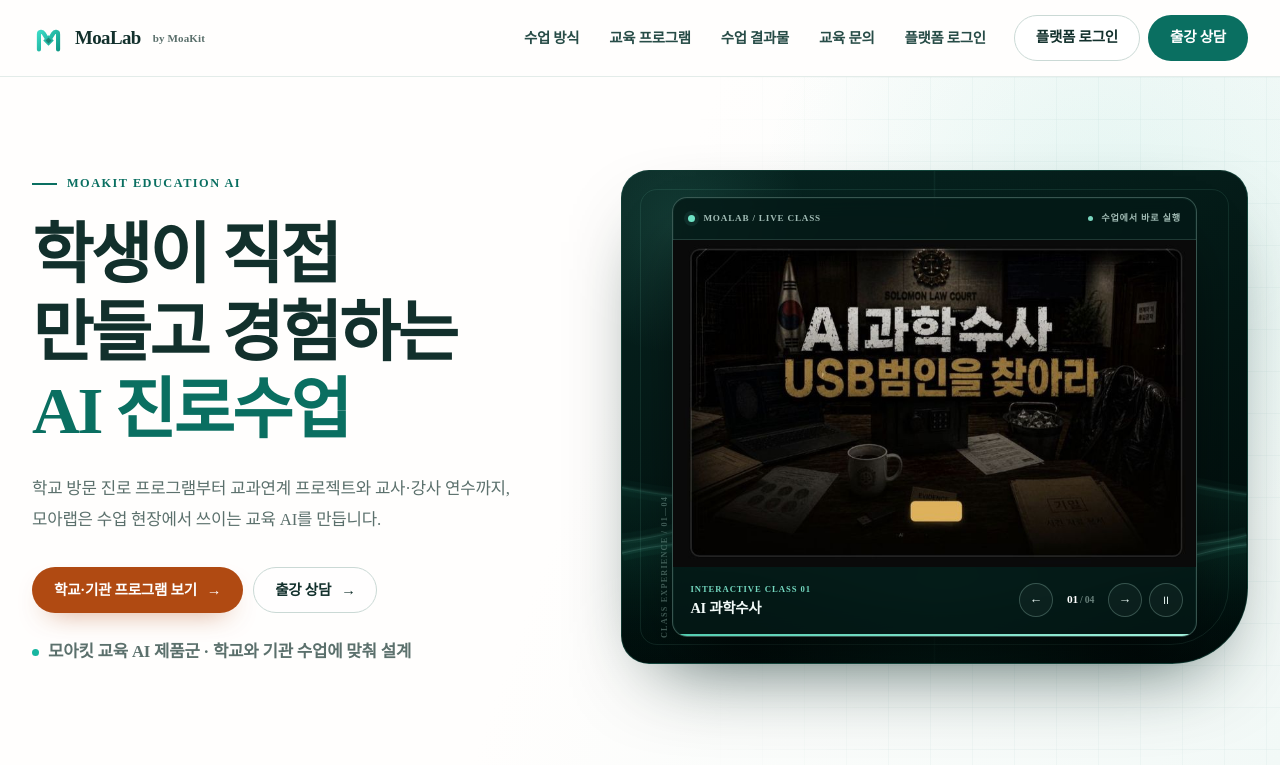
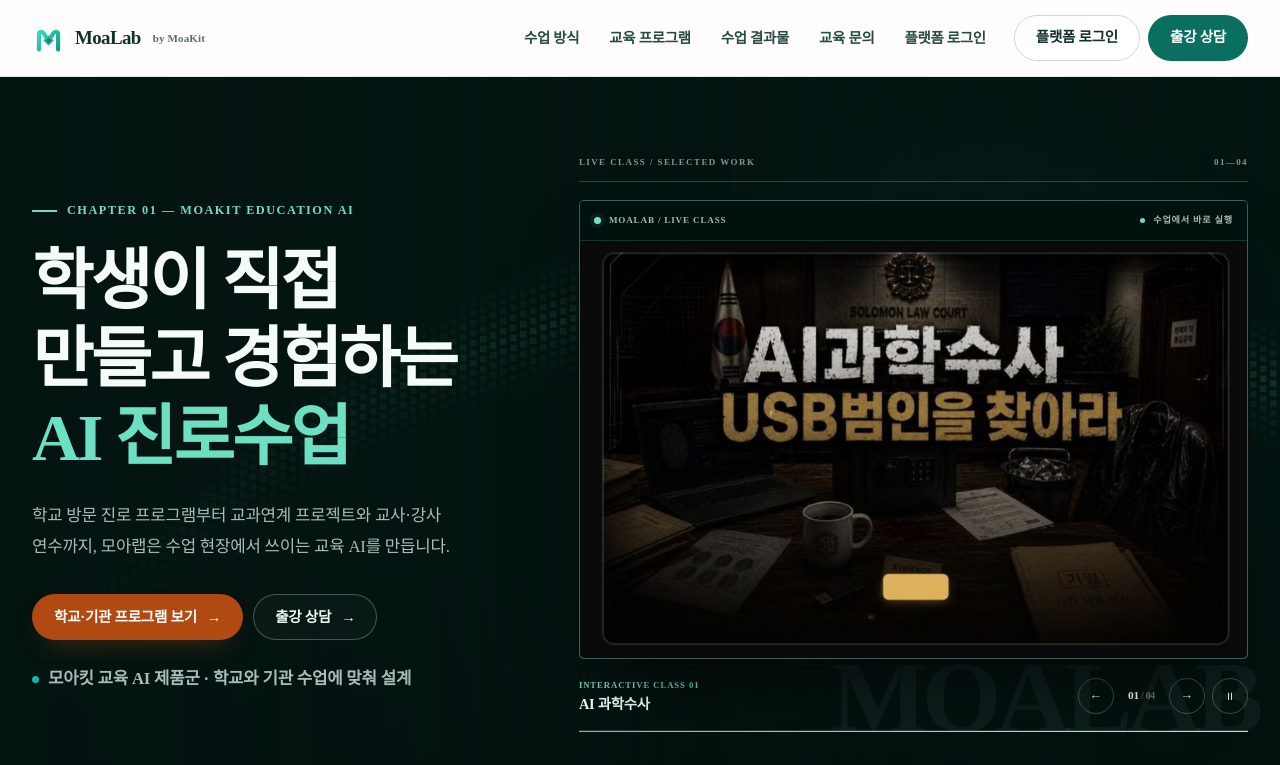
Before and after one commit to themonsteredu/aiapp, a website: page public/index.html in a window 1280 px wide. Shown: the top 765 px of the page. Drawn offline with Linux system fonts and the light colour scheme.

Commit message:
Refine landing with Data Pixel Arc scene

```diff
--- a/public/index.html
+++ b/public/index.html
@@ -43,9 +43,11 @@
 
   <main id="main">
     <section class="hero" aria-labelledby="hero-title">
+      <canvas class="data-pixel-arc" id="data-pixel-arc" aria-hidden="true"></canvas>
+      <div class="hero-atmosphere" aria-hidden="true"></div>
       <div class="wrap hero-inner">
         <div class="hero-copy reveal">
-          <span class="eyebrow">MoaKit Education AI</span>
+          <span class="eyebrow">Chapter 01 — MoaKit Education AI</span>
           <h1 id="hero-title">학생이 직접 만들고 경험하는 <em>AI 진로수업</em></h1>
           <p>학교 방문 진로 프로그램부터 교과연계 프로젝트와 교사·강사 연수까지, 모아랩은 수업 현장에서 쓰이는 교육 AI를 만듭니다.</p>
           <div class="hero-actions">
@@ -58,10 +60,13 @@
         <div class="hero-media reveal" id="outputs" data-delay="100" role="region" aria-labelledby="product-slider-title">
           <h2 class="sr-only" id="product-slider-title">모아랩 수업용 웹앱 결과물</h2>
           <div class="product-slider" id="product-slider" role="group" aria-roledescription="캐러셀">
-            <canvas class="emerald-horizon" id="emerald-horizon" aria-hidden="true"></canvas>
-            <div class="product-atmosphere" aria-hidden="true"></div>
+            <div class="showcase-meta" aria-hidden="true">
+              <span>Live Class / Selected Work</span>
+              <span>01—04</span>
+            </div>
 
             <div class="product-shell">
+              <div class="product-window">
                 <div class="product-bar">
                   <span class="product-brand"><i aria-hidden="true"></i>MoaLab / Live Class</span>
                   <span class="product-status"><i aria-hidden="true"></i>수업에서 바로 실행</span>
@@ -83,6 +88,7 @@
                     </figure>
                   </div>
                 </div>
+              </div>
 
               <div class="product-footer">
                 <div class="product-caption">
@@ -99,7 +105,7 @@
               <div class="product-progress" aria-hidden="true"><span id="product-progress"></span></div>
             </div>
 
-            <span class="showcase-index" aria-hidden="true">CLASS EXPERIENCE / 01—04</span>
+            <span class="showcase-index" aria-hidden="true">MOALAB</span>
           </div>
         </div>
       </div>
--- a/public/landing.css
+++ b/public/landing.css
@@ -262,36 +262,53 @@
 .hero {
   position: relative;
   overflow: hidden;
-  background:
-    radial-gradient(circle at 86% 20%, rgba(23, 182, 160, .09), transparent 28%),
-    linear-gradient(110deg, var(--paper) 0%, var(--paper) 47%, #f2f9f7 100%);
+  background: #041411;
+  color: #f4fbf8;
+  isolation: isolate;
 }
 
 .hero::after {
-  content: '';
+  content: 'MOALAB  /  APPLIED AI EDUCATION';
   position: absolute;
-  inset: 0 0 auto auto;
-  width: 47%;
+  left: max(32px, calc((100% - var(--max)) / 2));
+  bottom: 22px;
+  z-index: 1;
+  pointer-events: none;
+  color: rgba(161, 225, 208, .24);
+  font-size: .55rem;
+  font-weight: 600;
+  letter-spacing: .18em;
+}
+
+.data-pixel-arc {
+  position: absolute;
+  inset: 0;
+  z-index: 0;
+  width: 100%;
   height: 100%;
   pointer-events: none;
-  opacity: .26;
-  background-image:
-    linear-gradient(rgba(10, 111, 97, .12) 1px, transparent 1px),
-    linear-gradient(90deg, rgba(10, 111, 97, .12) 1px, transparent 1px);
-  background-size: 42px 42px;
-  -webkit-mask-image: linear-gradient(90deg, transparent, #000 34%);
-  mask-image: linear-gradient(90deg, transparent, #000 34%);
+}
+
+.hero-atmosphere {
+  position: absolute;
+  inset: 0;
+  z-index: 1;
+  pointer-events: none;
+  background:
+    linear-gradient(90deg, rgba(4, 20, 17, .94) 0%, rgba(4, 20, 17, .77) 35%, rgba(4, 20, 17, .2) 67%, rgba(4, 20, 17, .45) 100%),
+    radial-gradient(circle at 78% 42%, rgba(23, 182, 160, .08), transparent 30%),
+    linear-gradient(180deg, rgba(0, 0, 0, 0) 65%, rgba(0, 8, 7, .46));
 }
 
 .hero-inner {
   position: relative;
-  z-index: 1;
+  z-index: 2;
   display: grid;
-  grid-template-columns: minmax(0, .9fr) minmax(520px, 1.1fr);
-  gap: clamp(42px, 6vw, 82px);
+  grid-template-columns: minmax(0, .82fr) minmax(520px, 1.18fr);
+  gap: clamp(48px, 6.4vw, 92px);
   align-items: center;
-  min-height: 690px;
-  padding-block: 72px 82px;
+  min-height: 720px;
+  padding-block: 78px 90px;
 }
 
 .eyebrow {
@@ -320,12 +337,14 @@
   text-wrap: balance;
 }
 
-.hero h1 em { color: var(--teal-700); font-style: normal; }
+.hero .eyebrow { color: #77d9c1; }
+.hero h1 { color: #f4fbf8; }
+.hero h1 em { color: #6de0c3; font-style: normal; }
 
 .hero-copy > p {
   max-width: 34em;
   margin-top: 24px;
-  color: var(--muted);
+  color: #a8bdb7;
   font-size: 1.05rem;
   line-height: 1.82;
 }
@@ -342,7 +361,7 @@
   align-items: center;
   gap: 9px;
   margin-top: 24px;
-  color: #526a66;
+  color: #8ca8a1;
   font-size: .79rem;
   font-weight: 600;
 }
@@ -356,75 +375,80 @@
   background: var(--teal-500);
 }
 
+.hero .button-secondary {
+  border-color: rgba(225, 248, 242, .28);
+  background: rgba(255, 255, 255, .025);
+  color: #eef9f6;
+}
+
+.hero .button-secondary:hover {
+  border-color: rgba(225, 248, 242, .68);
+  background: rgba(255, 255, 255, .065);
+  color: #fff;
+}
+
 .hero-media { min-width: 0; scroll-margin-top: 104px; }
 
 .product-slider {
   position: relative;
-  display: grid;
-  aspect-ratio: 4 / 3.15;
-  place-items: center;
-  overflow: hidden;
-  border: 1px solid rgba(39, 114, 99, .38);
-  border-radius: 28px 28px 76px 28px;
-  background:
-    radial-gradient(ellipse at 52% 82%, rgba(21, 170, 132, .26), transparent 44%),
-    linear-gradient(155deg, #082824 0%, #031714 58%, #020d0c 100%);
-  box-shadow: 0 34px 82px -38px rgba(3, 33, 28, .78);
+  overflow: visible;
   color: #fff;
   isolation: isolate;
 }
 
-.product-slider::before {
-  content: '';
-  position: absolute;
-  inset: 0;
-  z-index: 1;
-  pointer-events: none;
-  background:
-    linear-gradient(90deg, transparent 0 49.8%, rgba(121, 224, 197, .06) 50%, transparent 50.2%),
-    linear-gradient(180deg, rgba(3, 18, 16, .08), rgba(1, 11, 10, .32));
-}
-
-.product-slider::after {
-  content: '';
-  position: absolute;
-  inset: 18px;
-  z-index: 1;
-  border: 1px solid rgba(139, 231, 208, .1);
-  border-radius: 17px 17px 58px 17px;
-  pointer-events: none;
-}
-
-.emerald-horizon {
-  position: absolute;
-  inset: 0;
-  width: 100%;
-  height: 100%;
-  pointer-events: none;
-}
-
-.product-atmosphere {
-  position: absolute;
-  inset: 0;
-  z-index: 1;
-  pointer-events: none;
-  background:
-    radial-gradient(circle at 9% 11%, rgba(112, 226, 197, .12), transparent 18%),
-    linear-gradient(180deg, rgba(0, 0, 0, 0) 60%, rgba(0, 9, 8, .42));
+.showcase-meta {
+  position: relative;
+  z-index: 2;
+  display: flex;
+  align-items: center;
+  justify-content: space-between;
+  gap: 20px;
+  margin-bottom: 18px;
+  padding-bottom: 11px;
+  border-bottom: 1px solid rgba(192, 244, 230, .22);
+  color: rgba(220, 248, 240, .58);
+  font-size: .56rem;
+  font-weight: 600;
+  letter-spacing: .16em;
+  text-transform: uppercase;
 }
 
 .product-shell {
   position: relative;
-  z-index: 3;
-  width: min(84%, 620px);
+  z-index: 2;
+  width: 100%;
+}
+
+.product-window {
+  position: relative;
   overflow: hidden;
-  border: 1px solid rgba(192, 244, 230, .28);
-  border-radius: 15px;
-  background: rgba(4, 25, 22, .82);
+  border: 1px solid rgba(192, 244, 230, .3);
+  border-radius: 5px;
+  background: #061b18;
   box-shadow:
-    0 34px 65px -24px rgba(0, 0, 0, .82),
-    0 0 0 1px rgba(83, 221, 185, .05) inset;
-  backdrop-filter: blur(14px);
+    0 34px 78px -34px rgba(0, 0, 0, .92),
+    0 0 0 1px rgba(83, 221, 185, .045) inset;
+}
+
+.product-window::after {
+  content: '';
+  position: absolute;
+  inset: 0;
+  z-index: 4;
+  pointer-events: none;
+  opacity: 0;
+  background: linear-gradient(105deg, transparent 35%, rgba(190, 255, 237, .23) 49%, transparent 63%);
+  transform: translateX(-125%);
+}
+
+.product-window.is-switching::after {
+  animation: product-scan .82s cubic-bezier(.2, .72, .2, 1);
+}
+
+@keyframes product-scan {
+  0% { opacity: 0; transform: translateX(-125%); }
+  22% { opacity: 1; }
+  100% { opacity: 0; transform: translateX(125%); }
 }
 
 .product-bar,
@@ -436,9 +460,10 @@
 }
 
 .product-bar {
-  min-height: 42px;
-  padding: 0 15px;
+  min-height: 40px;
+  padding: 0 14px;
   border-bottom: 1px solid rgba(192, 244, 230, .14);
+  background: rgba(2, 16, 14, .94);
   color: rgba(223, 251, 243, .72);
   font-size: .57rem;
   font-weight: 600;
@@ -492,7 +517,11 @@
   background: #fff;
 }
 
-.product-footer { min-height: 67px; padding: 9px 13px 10px 17px; }
+.product-footer {
+  min-height: 72px;
+  padding: 14px 0 12px;
+  border-bottom: 1px solid rgba(192, 244, 230, .16);
+}
 
 .product-caption { min-width: 0; }
 
@@ -520,13 +549,13 @@
 
 .product-arrow {
   display: grid;
-  width: 34px;
-  height: 34px;
+  width: 36px;
+  height: 36px;
   place-items: center;
   padding: 0;
-  border: 1px solid rgba(192, 244, 230, .24);
+  border: 1px solid rgba(192, 244, 230, .28);
   border-radius: 50%;
-  background: rgba(255, 255, 255, .035);
+  background: transparent;
   color: #ebfaf6;
   font-size: .8rem;
   cursor: pointer;
@@ -552,7 +581,7 @@
 .product-count strong { color: #fff; font-size: .71rem; }
 
 .product-progress {
-  height: 2px;
+  height: 1px;
   background: rgba(192, 244, 230, .1);
 }
 
@@ -570,39 +599,42 @@
 
 .showcase-index {
   position: absolute;
-  left: 36px;
-  bottom: 25px;
-  z-index: 2;
-  color: rgba(197, 241, 230, .36);
-  font-size: .51rem;
+  right: -10px;
+  bottom: -4px;
+  z-index: 0;
+  color: rgba(197, 241, 230, .055);
+  font-size: clamp(4.8rem, 8vw, 7.8rem);
   font-weight: 600;
-  letter-spacing: .15em;
-  writing-mode: vertical-rl;
-  transform: rotate(180deg);
+  line-height: .76;
+  letter-spacing: -.055em;
+  pointer-events: none;
 }
 
 .route-bar {
   position: relative;
   z-index: 4;
-  border-top: 1px solid var(--line);
   border-bottom: 1px solid var(--line);
-  background: rgba(255, 255, 255, .88);
+  background: #f5f6f2;
 }
 
 .route-inner {
   display: grid;
   grid-template-columns: .72fr repeat(3, 1fr);
+  gap: clamp(18px, 3vw, 40px);
   align-items: stretch;
+  padding-block: 18px 20px;
 }
 
 .route-heading {
   display: flex;
   align-items: center;
-  padding: 26px 28px 26px 0;
+  padding: 13px 0;
+  border-top: 1px solid #c9d8d4;
   color: var(--teal-700);
-  font-size: .78rem;
+  font-size: .68rem;
   font-weight: 600;
-  letter-spacing: .08em;
+  letter-spacing: .13em;
+  text-transform: uppercase;
 }
 
 .route-item {
@@ -610,13 +642,13 @@
   grid-template-columns: auto 1fr auto;
   gap: 12px;
   align-items: center;
-  min-height: 86px;
-  padding: 20px 24px;
-  border-left: 1px solid var(--line);
-  transition: color .2s ease, background .2s ease;
+  min-height: 52px;
+  padding: 13px 0;
+  border-top: 1px solid #c9d8d4;
+  transition: color .2s ease, padding-left .2s ease;
 }
 
-.route-item:hover { background: var(--teal-50); color: var(--teal-700); }
+.route-item:hover { padding-left: 6px; color: var(--teal-700); }
 .route-number { color: var(--terracotta); font-size: .73rem; font-weight: 600; }
 .route-item strong { font-size: .93rem; }
 .route-arrow { color: var(--teal-700); transition: transform .2s ease; }
@@ -947,7 +979,7 @@
 @media (max-width: 1120px) {
   .menu { gap: 22px; }
   .header-actions .button-secondary { display: none; }
-  .hero-inner { grid-template-columns: minmax(0, .88fr) minmax(470px, 1.12fr); gap: 42px; }
+  .hero-inner { grid-template-columns: minmax(0, .84fr) minmax(470px, 1.16fr); gap: 46px; }
   .hero h1 { font-size: clamp(2.7rem, 5.8vw, 4.5rem); }
   .route-inner { grid-template-columns: repeat(3, 1fr); }
   .route-heading { display: none; }
@@ -979,7 +1011,7 @@
   .hero-copy { max-width: 680px; }
   .hero h1 { max-width: 11em; }
   .hero-media { width: min(100%, 720px); }
-  .hero::after { width: 100%; opacity: .18; }
+  .hero::after { left: 20px; bottom: 14px; }
   .section-head { grid-template-columns: 1fr; gap: 20px; margin-bottom: 44px; }
   .journey-track { grid-template-columns: 1fr 1fr; gap: 38px 0; }
   .journey-line, .journey-fill { display: none; }
@@ -998,13 +1030,10 @@
   .hero-inner { padding-block: 48px 56px; }
   .hero h1 { font-size: clamp(2.25rem, 11vw, 3.5rem); }
   .hero-copy > p { font-size: .96rem; line-height: 1.75; }
-  .product-slider { border-radius: 20px 20px 52px 20px; }
-  .product-slider::after { inset: 12px; border-radius: 13px 13px 38px 13px; }
-  .product-shell { width: 88%; border-radius: 12px; }
-  .showcase-index { left: 20px; bottom: 18px; }
+  .product-shell { width: 100%; }
+  .showcase-index { right: 0; bottom: 2px; }
   .route-inner { grid-template-columns: 1fr; }
-  .route-item { min-height: 70px; padding: 16px 2px; border-left: 0; border-bottom: 1px solid var(--line); }
-  .route-item:last-child { border-bottom: 0; }
+  .route-item { min-height: 62px; padding: 14px 2px; border-left: 0; }
   .section { padding-block: 78px; }
   .section-title { font-size: clamp(1.85rem, 9vw, 2.65rem); }
   .journey-track { grid-template-columns: 1fr; gap: 0; padding-left: 4px; }
@@ -1034,8 +1063,9 @@
   .header-actions .button { display: none; }
   .hero-actions { display: grid; grid-template-columns: 1fr; }
   .hero-actions .button { width: 100%; }
-  .product-slider { aspect-ratio: 4 / 3.55; }
-  .product-shell { width: 90%; }
+  .hero::after { display: none; }
+  .product-shell { width: 100%; }
+  .product-window { border-radius: 3px; }
   .product-bar { min-height: 32px; padding-inline: 10px; }
   .product-status { display: none; }
   .product-footer { min-height: 54px; padding: 6px 8px 7px 12px; }
--- a/public/landing.js
+++ b/public/landing.js
@@ -55,6 +55,8 @@
   var productCurrent = document.getElementById('product-current');
   var productToggle = document.getElementById('product-toggle');
   var productProgress = document.getElementById('product-progress');
+  var productWindow = document.querySelector('.product-window');
+  var productSwitchTimer = null;
   var swipeStartX = null;
   var swipePointerId = null;
 
@@ -70,6 +72,7 @@
   }
 
   function showProduct(nextIndex) {
+    var previousIndex = productIndex;
     productIndex = (nextIndex + productSlides.length) % productSlides.length;
     productTrack.style.transform = 'translate3d(-' + (productIndex * 100) + '%, 0, 0)';
     productSlides.forEach(function (slide, index) {
@@ -82,6 +85,17 @@
     productLabel.textContent = currentSlide.dataset.label;
     productKicker.textContent = currentSlide.dataset.kicker;
     productCurrent.textContent = String(productIndex + 1).padStart(2, '0');
+
+    if (productWindow && productIndex !== previousIndex && !motionQuery.matches) {
+      window.clearTimeout(productSwitchTimer);
+      productWindow.classList.remove('is-switching');
+      void productWindow.offsetWidth;
+      productWindow.classList.add('is-switching');
+      productSwitchTimer = window.setTimeout(function () {
+        productWindow.classList.remove('is-switching');
+      }, 850);
+    }
+
     restartProductProgress();
   }
 
@@ -187,129 +201,103 @@
   updateProductToggle();
   syncProductSlider();
 
-  var horizonCanvas = document.getElementById('emerald-horizon');
-  var horizonContext = horizonCanvas ? horizonCanvas.getContext('2d') : null;
+  var pixelCanvas = document.getElementById('data-pixel-arc');
+  var pixelContext = pixelCanvas ? pixelCanvas.getContext('2d') : null;
+  var heroElement = document.querySelector('.hero');
 
-  if (horizonContext) {
-    var horizonWidth = 0;
-    var horizonHeight = 0;
-    var horizonVisible = true;
-    var horizonFrame = 0;
-    var horizonLastDraw = 0;
+  if (pixelContext && heroElement) {
+    var pixelWidth = 0;
+    var pixelHeight = 0;
+    var pixelArcVisible = true;
+    var pixelArcFrame = 0;
+    var pixelArcLastDraw = 0;
 
-    function resizeHorizon() {
-      var bounds = horizonCanvas.getBoundingClientRect();
+    function resizePixelArc() {
+      var bounds = pixelCanvas.getBoundingClientRect();
       if (!bounds.width || !bounds.height) return;
       var pixelRatio = Math.min(window.devicePixelRatio || 1, window.innerWidth < 680 ? 1.25 : 1.5);
-      horizonWidth = bounds.width;
-      horizonHeight = bounds.height;
-      horizonCanvas.width = Math.round(horizonWidth * pixelRatio);
-      horizonCanvas.height = Math.round(horizonHeight * pixelRatio);
-      horizonContext.setTransform(pixelRatio, 0, 0, pixelRatio, 0, 0);
-      drawHorizon(0);
+      pixelWidth = bounds.width;
+      pixelHeight = bounds.height;
+      pixelCanvas.width = Math.round(pixelWidth * pixelRatio);
+      pixelCanvas.height = Math.round(pixelHeight * pixelRatio);
+      pixelContext.setTransform(pixelRatio, 0, 0, pixelRatio, 0, 0);
+      drawPixelArc(0);
     }
 
-    function curvePoints(base, amplitude, phase, offset) {
-      var points = [];
-      var count = window.innerWidth < 680 ? 48 : 64;
-      for (var point = 0; point <= count; point += 1) {
-        var x = horizonWidth * point / count;
-        var wave = Math.sin((point / count) * Math.PI * 2.1 + phase + offset) * amplitude;
-        var detail = Math.sin((point / count) * Math.PI * 4.4 - phase * .55 + offset) * amplitude * .28;
-        points.push([x, base + wave + detail]);
+    function drawPixelArc(time) {
+      pixelContext.clearRect(0, 0, pixelWidth, pixelHeight);
+      var compact = window.innerWidth < 680;
+      var spacing = compact ? 9 : 10;
+      var squareSize = compact ? 5.5 : 6.5;
+      var centerX = pixelWidth * (compact ? .58 : .66);
+      var arcSpan = pixelWidth * (compact ? .78 : .72);
+      var arcTop = pixelHeight * (compact ? .46 : .26);
+      var arcDepth = pixelHeight * (compact ? .52 : .68);
+      var bandWidth = pixelHeight * (compact ? .095 : .12);
+      var phase = time * .00022 + productIndex * .48;
+
+      pixelContext.save();
+      pixelContext.globalCompositeOperation = 'screen';
+      pixelContext.fillStyle = '#61e2ba';
+
+      for (var x = -spacing; x <= pixelWidth + spacing; x += spacing) {
+        var normalizedX = (x - centerX) / arcSpan;
+        var curveY = arcTop + normalizedX * normalizedX * arcDepth;
+        curveY += Math.sin(normalizedX * 4.2 + phase) * pixelHeight * .012;
+        var edgeFade = Math.max(0, 1 - Math.abs(normalizedX) * .68);
+
+        for (var y = curveY - bandWidth; y <= curveY + bandWidth; y += spacing) {
+          if (y < -spacing || y > pixelHeight + spacing) continue;
+          var distance = Math.abs(y - curveY) / bandWidth;
+          var bandFade = Math.max(0, 1 - distance);
+          var breathing = .72 + Math.sin(phase * 1.6 + x * .012 + y * .006) * .18;
+          var alpha = bandFade * bandFade * edgeFade * breathing * .56;
+          if (alpha < .025) continue;
+          pixelContext.globalAlpha = alpha;
+          pixelContext.fillRect(x, y, squareSize, squareSize);
+        }
       }
-      return points;
+
+      pixelContext.restore();
     }
 
-    function traceCurve(points) {
-      horizonContext.beginPath();
-      horizonContext.moveTo(points[0][0], points[0][1]);
-      for (var index = 1; index < points.length; index += 1) {
-        horizonContext.lineTo(points[index][0], points[index][1]);
-      }
+    function pixelArcCanMove() {
+      return pixelArcVisible && !document.hidden && !motionQuery.matches;
     }
 
-    function drawBand(points, opacity) {
-      var gradient = horizonContext.createLinearGradient(0, horizonHeight * .55, 0, horizonHeight);
-      gradient.addColorStop(0, 'rgba(42, 204, 163, 0)');
-      gradient.addColorStop(.2, 'rgba(42, 204, 163, ' + (opacity * .55) + ')');
-      gradient.addColorStop(1, 'rgba(5, 59, 49, 0)');
-
-      traceCurve(points);
-      horizonContext.lineTo(horizonWidth, horizonHeight);
-      horizonContext.lineTo(0, horizonHeight);
-      horizonContext.closePath();
-      horizonContext.fillStyle = gradient;
-      horizonContext.fill();
-
-      traceCurve(points);
-      horizonContext.strokeStyle = 'rgba(66, 224, 184, ' + (opacity * .2) + ')';
-      horizonContext.lineWidth = 16;
-      horizonContext.stroke();
-      traceCurve(points);
-      horizonContext.strokeStyle = 'rgba(91, 234, 197, ' + (opacity * .42) + ')';
-      horizonContext.lineWidth = 5;
-      horizonContext.stroke();
-      traceCurve(points);
-      horizonContext.strokeStyle = 'rgba(150, 245, 221, ' + opacity + ')';
-      horizonContext.lineWidth = 1;
-      horizonContext.stroke();
+    function renderPixelArc(time) {
+      if (!pixelArcCanMove()) {
+        pixelArcFrame = 0;
+        return;
+      }
+      var interval = window.innerWidth < 680 ? 38 : 30;
+      if (time - pixelArcLastDraw >= interval) {
+        drawPixelArc(time);
+        pixelArcLastDraw = time;
+      }
+      pixelArcFrame = window.requestAnimationFrame(renderPixelArc);
     }
 
-    function drawHorizon(time) {
-      horizonContext.clearRect(0, 0, horizonWidth, horizonHeight);
-      var phase = time * .00012;
-      var compact = window.innerWidth < 680;
-      var bandCount = compact ? 2 : 3;
-
-      horizonContext.save();
-      horizonContext.globalCompositeOperation = 'screen';
-      for (var band = bandCount - 1; band >= 0; band -= 1) {
-        var base = horizonHeight * (.63 + band * .09);
-        var amplitude = horizonHeight * (.026 + band * .008);
-        var points = curvePoints(base, amplitude, phase * (1 + band * .16), band * 1.7);
-        drawBand(points, .2 + band * .07);
-      }
-      horizonContext.restore();
+    function syncPixelArc() {
+      window.cancelAnimationFrame(pixelArcFrame);
+      pixelArcFrame = 0;
+      if (pixelArcCanMove()) pixelArcFrame = window.requestAnimationFrame(renderPixelArc);
+      else drawPixelArc(0);
     }
 
-    function horizonCanMove() {
-      return horizonVisible && !document.hidden && !motionQuery.matches;
-    }
-
-    function renderHorizon(time) {
-      if (!horizonCanMove()) {
-        horizonFrame = 0;
-        return;
-      }
-      var interval = window.innerWidth < 680 ? 33 : 24;
-      if (time - horizonLastDraw >= interval) {
-        drawHorizon(time);
-        horizonLastDraw = time;
-      }
-      horizonFrame = window.requestAnimationFrame(renderHorizon);
-    }
-
-    function syncHorizon() {
-      window.cancelAnimationFrame(horizonFrame);
-      horizonFrame = 0;
-      if (horizonCanMove()) horizonFrame = window.requestAnimationFrame(renderHorizon);
-      else drawHorizon(0);
-    }
-
-    if ('ResizeObserver' in window) new ResizeObserver(resizeHorizon).observe(productSlider);
-    else window.addEventListener('resize', resizeHorizon);
+    if ('ResizeObserver' in window) new ResizeObserver(resizePixelArc).observe(heroElement);
+    else window.addEventListener('resize', resizePixelArc);
 
     if ('IntersectionObserver' in window) {
       new IntersectionObserver(function (entries) {
-        horizonVisible = entries[0].isIntersecting;
-        syncHorizon();
-      }, { threshold: .05 }).observe(productSlider);
+        pixelArcVisible = entries[0].isIntersecting;
+        syncPixelArc();
+      }, { threshold: .05 }).observe(heroElement);
     }
 
-    document.addEventListener('visibilitychange', syncHorizon);
-    motionQuery.addEventListener('change', syncHorizon);
-    resizeHorizon();
-    syncHorizon();
+    document.addEventListener('visibilitychange', syncPixelArc);
+    motionQuery.addEventListener('change', syncPixelArc);
+    resizePixelArc();
+    syncPixelArc();
   }
 }());
```
Also changed, not shown: CLAUDE.md (+1 -1 lines), test/landing.test.js (+6 -4 lines). Lines whose indentation alone changed are shown as unchanged.
